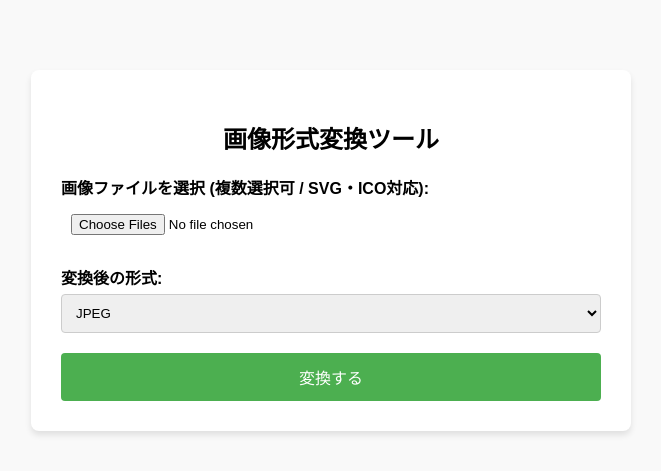
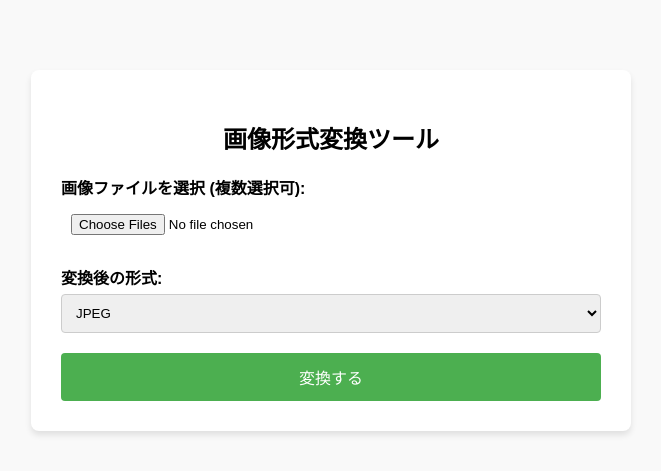
Before and after one commit to Python0718/Image, a FastAPI app: page / in a window 1280 px wide. Shown: the top 471 px of the page, without its empty margins (309-970 px from the left). Run offline with FastAPI, Linux system fonts and the light colour scheme.

Commit message:
Update index.html

```diff
--- a/templates/index.html
+++ b/templates/index.html
@@ -23,8 +23,7 @@
         <h2>画像形式変換ツール</h2>
         <form action="/convert/" method="post" enctype="multipart/form-data">
             <div class="form-group">
-                <label>画像ファイルを選択 (複数選択可 / SVG・ICO対応):</label>
-                <!-- .svg もアップロードできるように指定 -->
+                <label>画像ファイルを選択 (複数選択可):</label>
                 <input type="file" name="files" multiple required accept="image/*,.svg,.ico">
             </div>
             <div class="form-group">
@@ -34,6 +33,7 @@
                     <option value="PNG">PNG</option>
                     <option value="WEBP">WEBP</option>
                     <option value="ICO">ICO</option>
+                    <option value="SVG">SVG</option>
                 </select>
             </div>
             <button type="submit">変換する</button>
```
